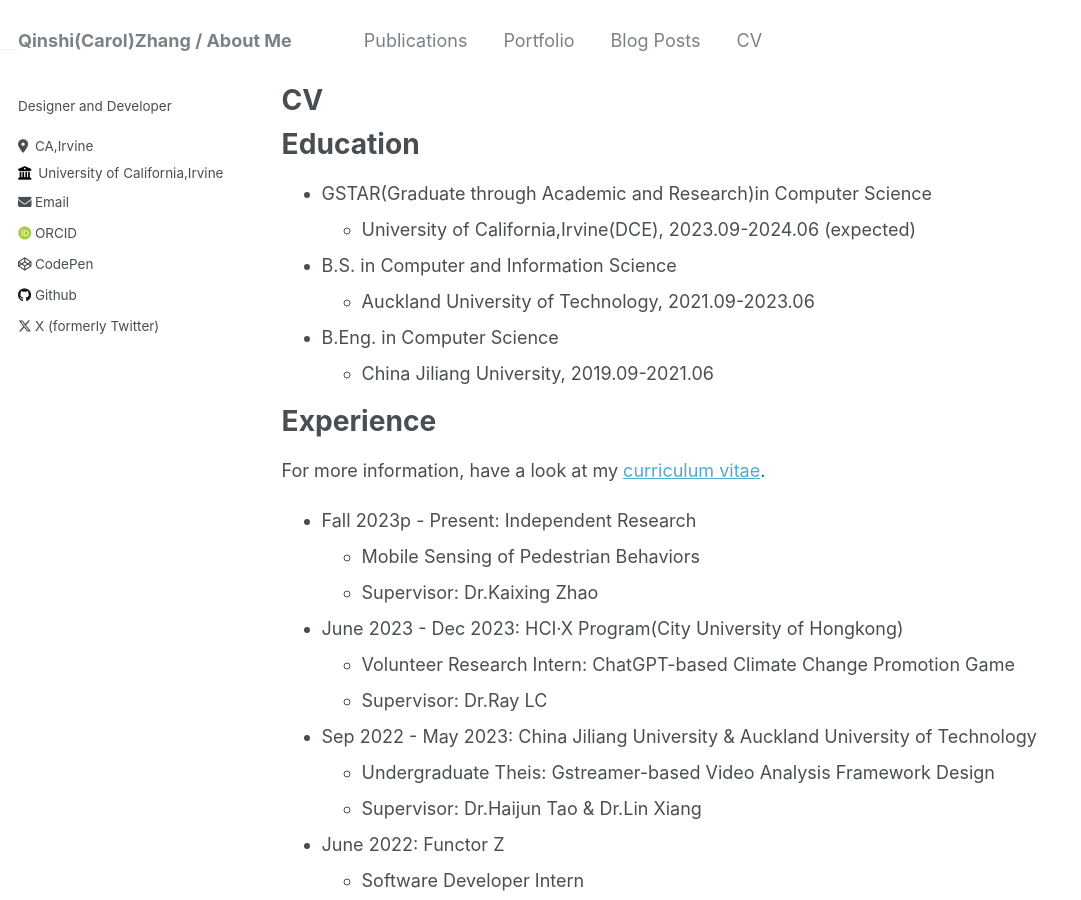
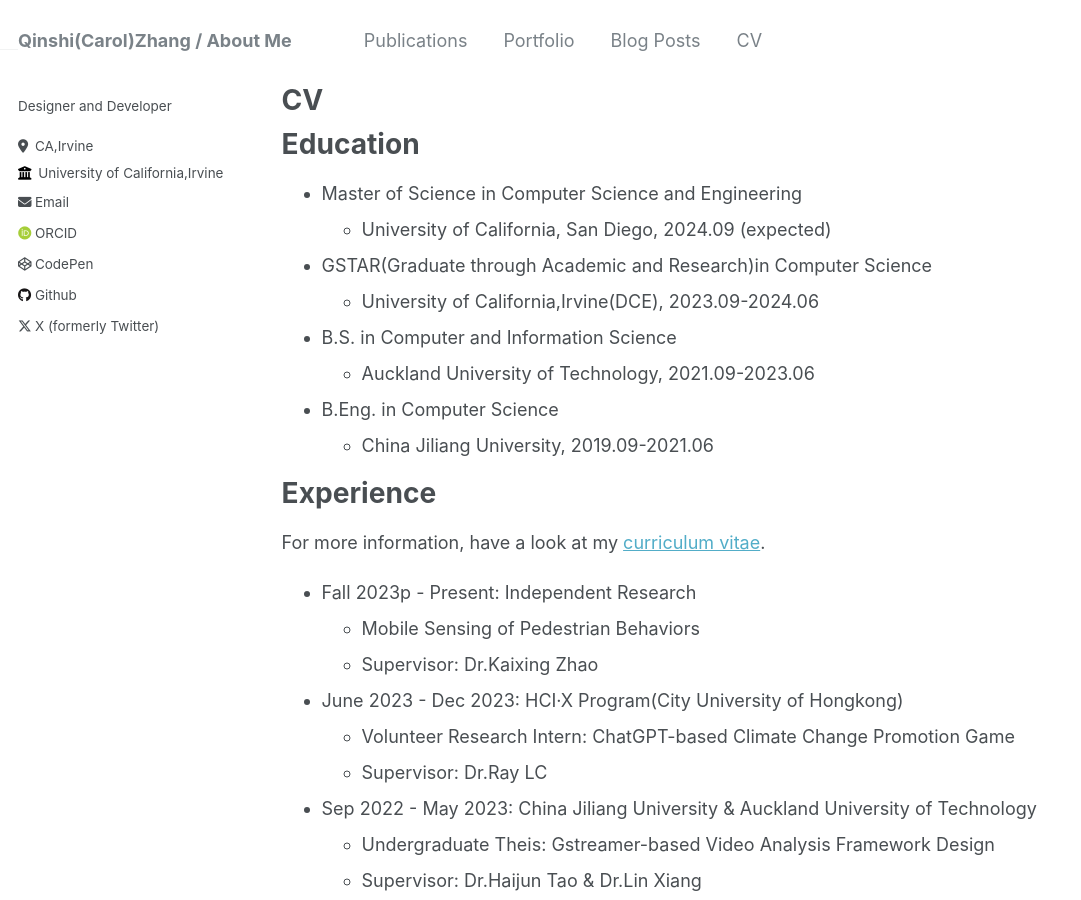
Before and after one commit to Carolzhangzz/AcademicWeb, a Jekyll site: the page built from _pages/cv.md, in a window 1280 px wide and 900 px high. Shown: the whole window, without its empty margins (0-1081 px from the left). Built offline with Jekyll 4.4.1, drawn with Linux system fonts in a browser that asks for light colours; some web fonts are replaced.

Commit message:
Update cv.md

```diff
--- a/_pages/cv.md
+++ b/_pages/cv.md
@@ -11,8 +11,10 @@ redirect_from:
 
 Education
 ======
+* Master of Science in Computer Science and Engineering
+  * University of California, San Diego, 2024.09 (expected)
 * GSTAR(Graduate through Academic and Research)in Computer Science
-  * University of California,Irvine(DCE), 2023.09-2024.06 (expected)
+  * University of California,Irvine(DCE), 2023.09-2024.06
 * B.S. in Computer and Information Science
   * Auckland University of Technology, 2021.09-2023.06
 * B.Eng. in Computer Science
@@ -20,7 +22,7 @@ Education
 
 Experience
 ======
-For more information, have a look at my [curriculum vitae](https://drive.google.com/file/d/1fsgRn0oVgVhmqXY_OamkXv0gydoSTz32/view?usp=sharing).
+For more information, have a look at my [curriculum vitae](https://drive.google.com/file/d/1z6C8I_7Mtlx7usWFcA6z0pd-MI9E3tVs/view?usp=sharing).
 
 * Fall 2023p - Present: Independent Research
   * Mobile Sensing of Pedestrian Behaviors
```
